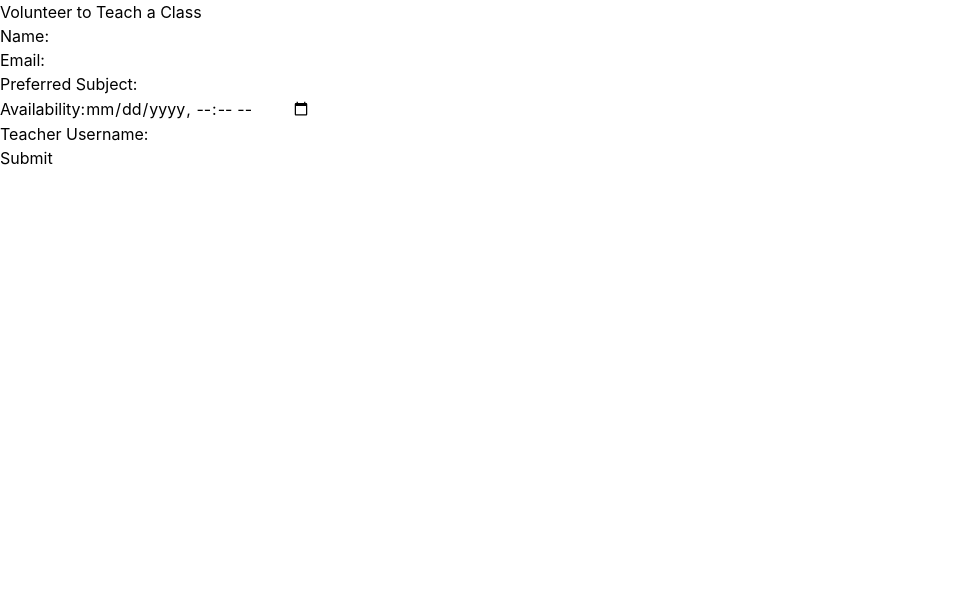
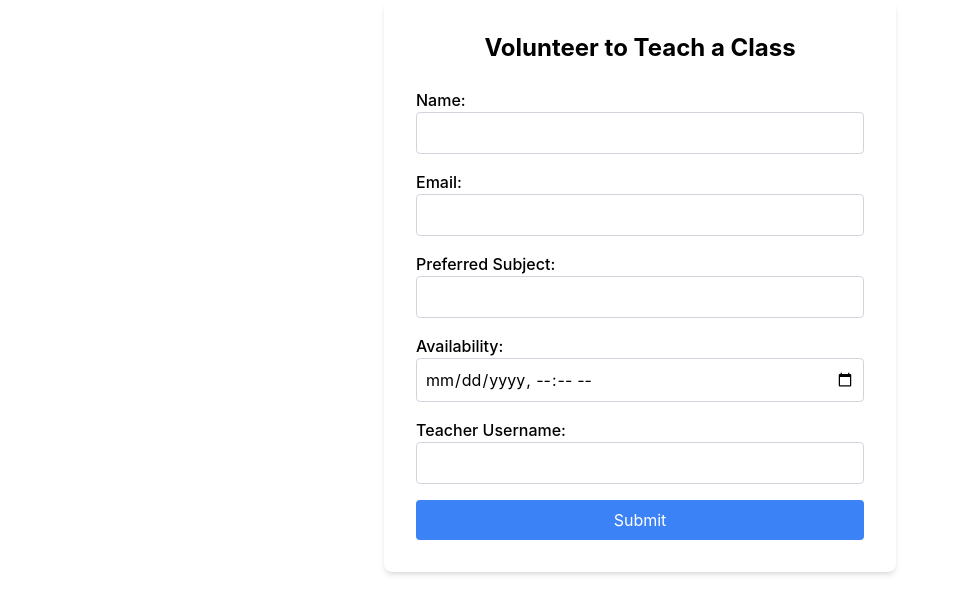
Before and after one commit to cfgcolumbus24/Team-4, a React (Create React App) app in the folder project/: page /volunteer in a window 1280 px wide. Shown: the top 614 px of the page, without its empty margins (0-958 px from the left). Built offline with nearby package versions, Linux system fonts and the light colour scheme.

Commit message:
made UI for volunteer form

```diff
--- a/project/src/VolunteerForm.js
+++ b/project/src/VolunteerForm.js
@@ -47,32 +47,73 @@ const VolunteerForm = () => {
   };
 
   return (
-    <div>
-      <h2>Volunteer to Teach a Class</h2>
-      <form onSubmit={handleSubmit}>
-        <div>
-          <label>Name:</label>
-          <input type="text" name="name" value={form.name} onChange={handleChange} required />
+    <div className="max-w-lg mx-auto p-8 bg-white rounded-lg shadow-md">
+      <h2 className="text-2xl font-bold text-center mb-6">Volunteer to Teach a Class</h2>
+      <form onSubmit={handleSubmit} className="space-y-4">
+        <div className="flex flex-col">
+          <label className="font-medium">Name:</label>
+          <input
+            type="text"
+            name="name"
+            value={form.name}
+            onChange={handleChange}
+            required
+            className="p-2 border border-gray-300 rounded focus:outline-none focus:ring focus:ring-blue-400"
+          />
         </div>
-        <div>
-          <label>Email:</label>
-          <input type="email" name="email" value={form.email} onChange={handleChange} required />
+        <div className="flex flex-col">
+          <label className="font-medium">Email:</label>
+          <input
+            type="email"
+            name="email"
+            value={form.email}
+            onChange={handleChange}
+            required
+            className="p-2 border border-gray-300 rounded focus:outline-none focus:ring focus:ring-blue-400"
+          />
         </div>
-        <div>
-          <label>Preferred Subject:</label>
-          <input type="text" name="preferredSubject" value={form.preferredSubject} onChange={handleChange} required />
+        <div className="flex flex-col">
+          <label className="font-medium">Preferred Subject:</label>
+          <input
+            type="text"
+            name="preferredSubject"
+            value={form.preferredSubject}
+            onChange={handleChange}
+            required
+            className="p-2 border border-gray-300 rounded focus:outline-none focus:ring focus:ring-blue-400"
+          />
         </div>
-        <div>
-          <label>Availability:</label>
-          <input type="datetime-local" name="availability" value={form.availability} onChange={handleChange} required />
+        <div className="flex flex-col">
+          <label className="font-medium">Availability:</label>
+          <input
+            type="datetime-local"
+            name="availability"
+            value={form.availability}
+            onChange={handleChange}
+            required
+            className="p-2 border border-gray-300 rounded focus:outline-none focus:ring focus:ring-blue-400"
+          />
         </div>
-        <div>
-          <label>Teacher Username:</label>
-          <input type="text" name="teacherUsername" value={form.teacherUsername} onChange={handleChange} required />
+        <div className="flex flex-col">
+          <label className="font-medium">Teacher Username:</label>
+          <input
+            type="text"
+            name="teacherUsername"
+            value={form.teacherUsername}
+            onChange={handleChange}
+            required
+            className="p-2 border border-gray-300 rounded focus:outline-none focus:ring focus:ring-blue-400"
+          />
         </div>
-        <button type="submit" disabled={isSubmitting}>Submit</button>
+        <button
+          type="submit"
+          className="w-full p-2 text-white bg-blue-500 rounded hover:bg-blue-600 transition duration-200"
+          disabled={isSubmitting}
+        >
+          {isSubmitting ? 'Submitting...' : 'Submit'}
+        </button>
       </form>
-      {error && <p style={{ color: 'red' }}>{error}</p>}
+      {error && <p className="mt-4 text-red-500 text-center">{error}</p>}
     </div>
   );
 };
```
